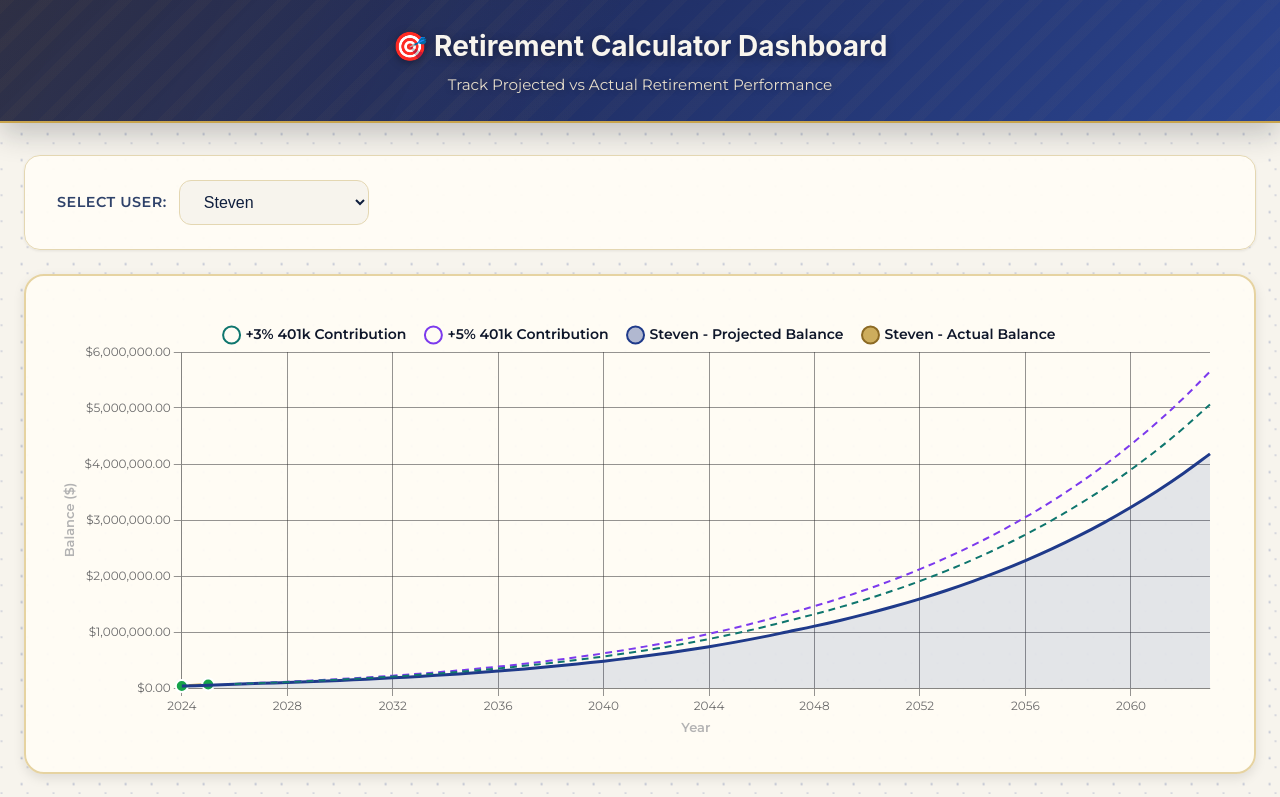
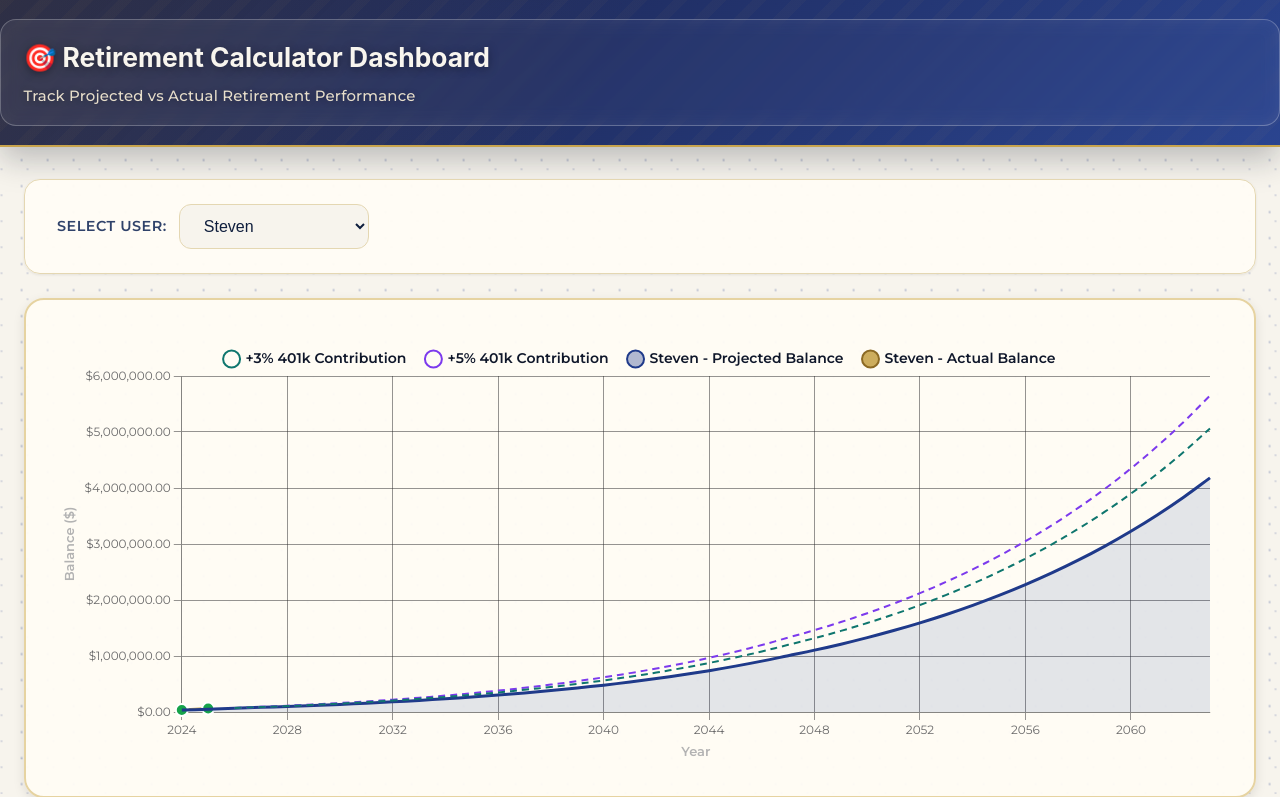
Before and after one commit to sguthrie107/retirement-calculator, a FastAPI app: page / in a window 1280 px wide. Shown: the top 797 px of the page. Run offline with FastAPI, Linux system fonts and the light colour scheme; data that the repository does not hold is empty; some web fonts are replaced.

Commit message:
ux: updating dashboard banner

```diff
--- a/app/static/css/dashboard.css
+++ b/app/static/css/dashboard.css
@@ -266,10 +266,10 @@ header {
         linear-gradient(120deg, rgba(217, 164, 65, 0.14) 0%, rgba(217, 164, 65, 0.00) 48%),
         linear-gradient(315deg, rgba(31, 58, 138, 0.95) 0%, rgba(20, 35, 92, 0.95) 58%, rgba(14, 24, 66, 0.98) 100%);
     border-bottom: 2px solid var(--trim-color);
-    padding: 1.5rem 0;
+    padding: 1.2rem 0;
     margin-bottom: 2rem;
-    backdrop-filter: blur(10px);
-    box-shadow: 0 10px 28px rgba(17, 24, 39, 0.24);
+    backdrop-filter: blur(8px);
+    box-shadow: 0 12px 30px rgba(17, 24, 39, 0.26);
 }
 
 header::before {
@@ -291,21 +291,30 @@ header::before {
 header .container {
     position: relative;
     z-index: 1;
-    text-align: center;
+    display: flex;
+    flex-direction: column;
+    gap: 0.35rem;
+    padding: 1rem 1.4rem;
+    border-radius: 16px;
+    border: 1px solid rgba(255, 255, 255, 0.24);
+    background: rgba(255, 255, 255, 0.07);
+    backdrop-filter: blur(8px);
+    text-align: left;
 }
 
 header h1 {
-    font-size: 1.75rem;
+    font-size: 1.65rem;
     font-weight: 700;
     color: #F8F5EE;
-    margin-bottom: 0.25rem;
+    margin-bottom: 0.05rem;
     text-shadow: 0 2px 10px rgba(0, 0, 0, 0.38);
 }
 
 header p {
     color: #E7DECB;
-    font-size: 0.95rem;
-    font-weight: 400;
+    font-size: 0.93rem;
+    font-weight: 500;
+    letter-spacing: 0.2px;
     text-shadow: 0 1px 6px rgba(0, 0, 0, 0.28);
 }
 
```
